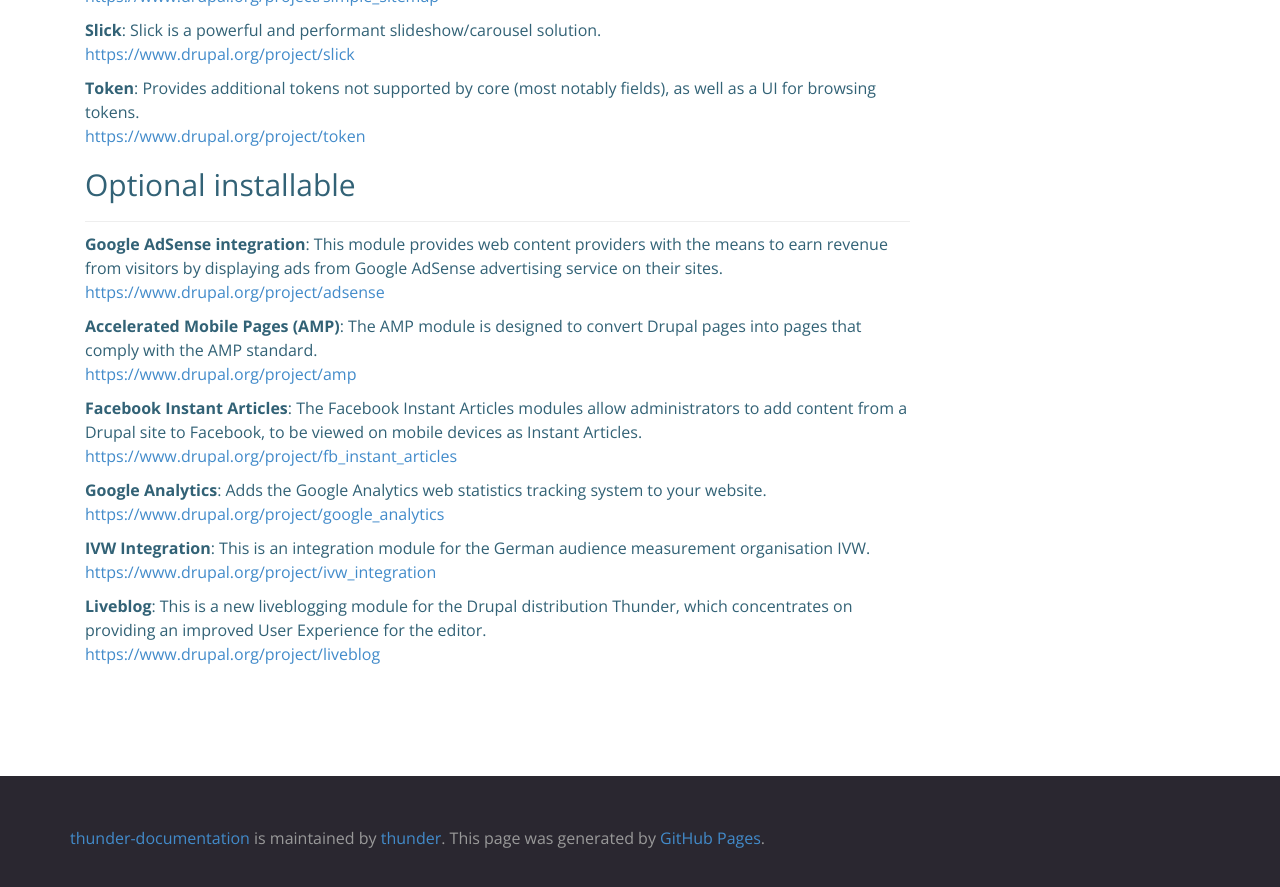
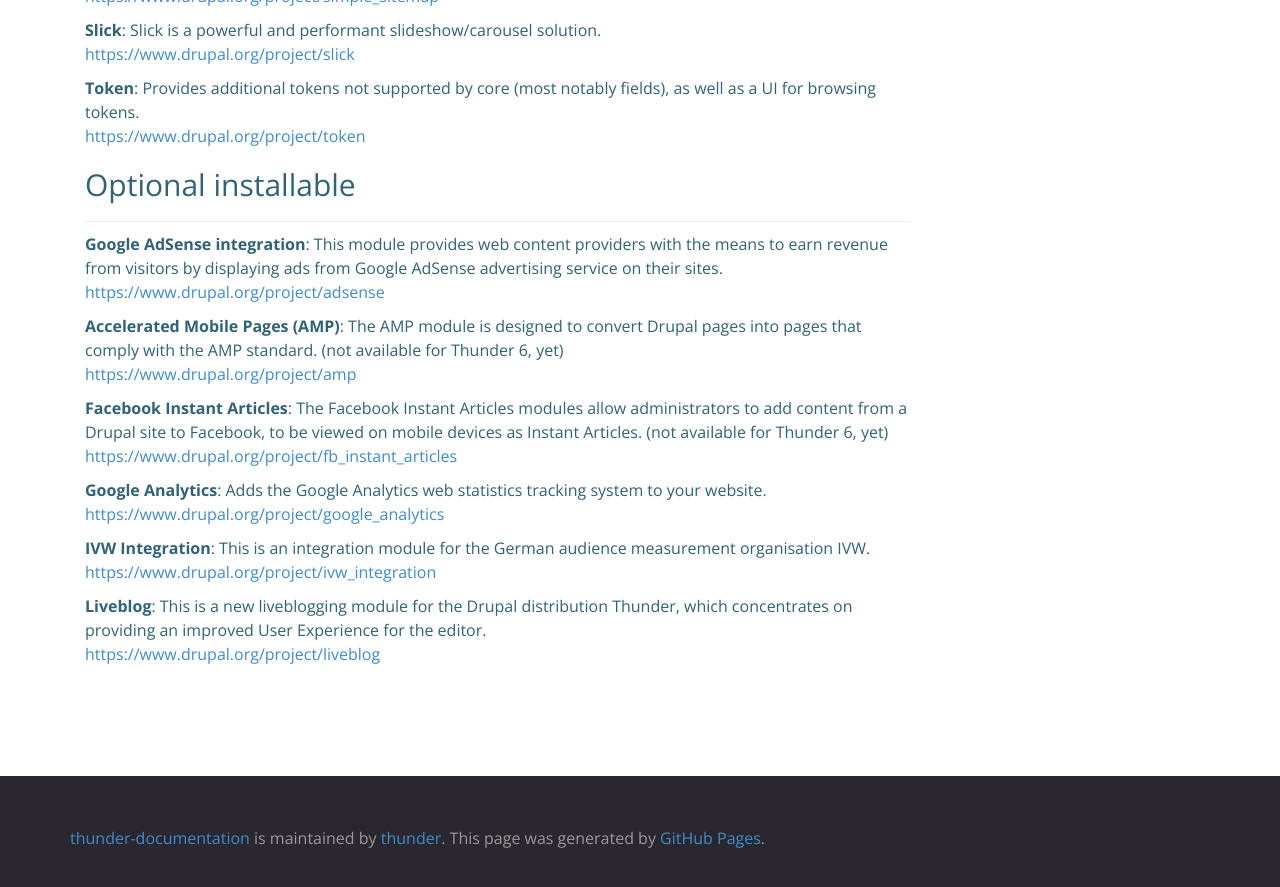
Before and after one commit to thunder/thunder-documentation, a Jekyll site: the page built from modules.md, in a window 1280 px wide and 900 px high, scrolled down 3509 px. Shown: the top 887 px of the window. Built offline with Jekyll 4.4.1, drawn with Linux system fonts in a browser that asks for light colours; nearby versions of some CDN libraries; our own code applies the rules of GitHub Pages for plain Markdown files; comment, search, counter and statistics services are not loaded; the repository's description, which GitHub fills in, is left out.

Commit message:
Update optional.md (#21)
Added "(not available for Thunder 6, yet)" for AMP and Facebook Instant Articles

```diff
--- a/_includes/modules/optional.md
+++ b/_includes/modules/optional.md
@@ -1,10 +1,10 @@
 **Google AdSense integration**: This module provides web content providers with the means to earn revenue from visitors by displaying ads from Google AdSense advertising service on their sites.<br />
 [https://www.drupal.org/project/adsense](https://www.drupal.org/project/adsense)
 
-**Accelerated Mobile Pages (AMP)**: The AMP module is designed to convert Drupal pages into pages that comply with the AMP standard.<br />
+**Accelerated Mobile Pages (AMP)**: The AMP module is designed to convert Drupal pages into pages that comply with the AMP standard. (not available for Thunder 6, yet)<br />
 [https://www.drupal.org/project/amp](https://www.drupal.org/project/amp)
 
-**Facebook Instant Articles**: The Facebook Instant Articles modules allow administrators to add content from a Drupal site to Facebook, to be viewed on mobile devices as Instant Articles.<br />
+**Facebook Instant Articles**: The Facebook Instant Articles modules allow administrators to add content from a Drupal site to Facebook, to be viewed on mobile devices as Instant Articles. (not available for Thunder 6, yet)<br />
 [https://www.drupal.org/project/fb_instant_articles](https://www.drupal.org/project/fb_instant_articles)
 
 **Google Analytics**: Adds the Google Analytics web statistics tracking system to your website.<br />
```
